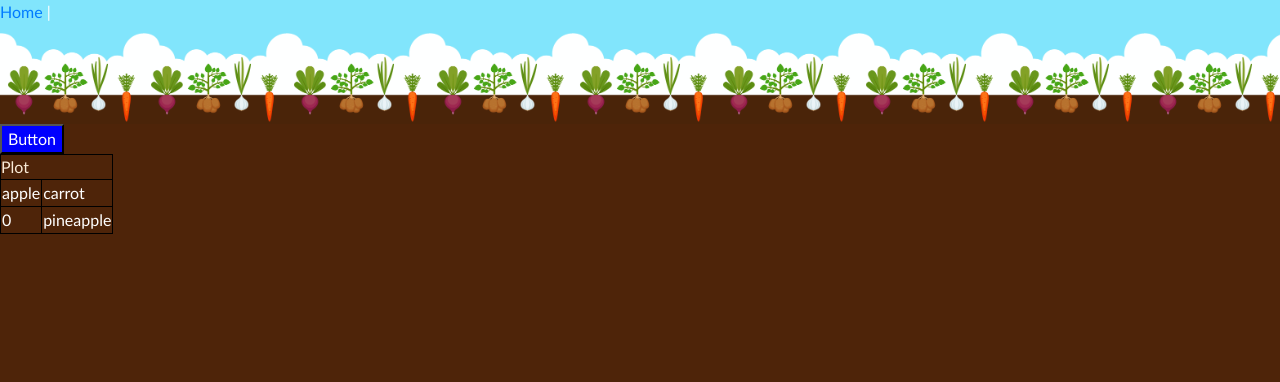
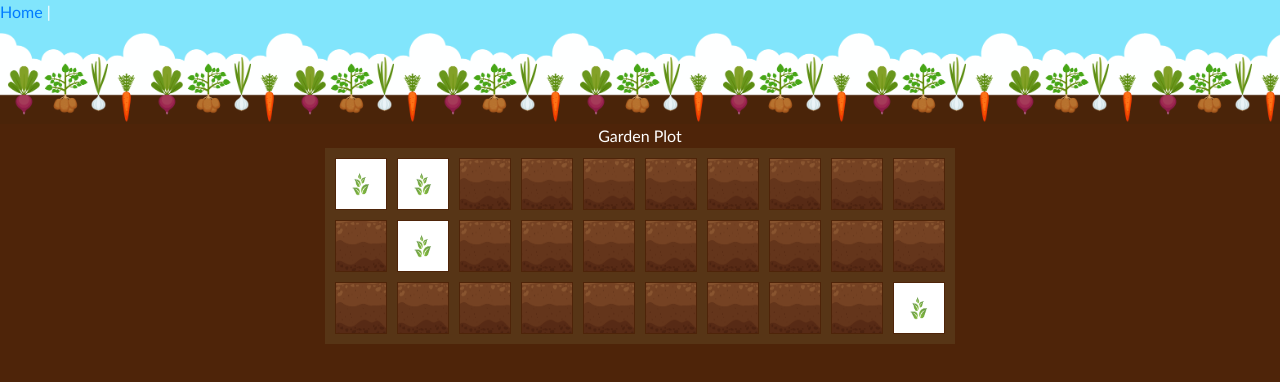
Before and after one commit to n0nnahs/Aww-Crop, a Vue app in the folder vue/: page /plots in a window 1280 px wide. Shown: the top 382 px of the page. Built offline with nearby package versions, Linux system fonts and the light colour scheme.

Commit message:
Plot tables with dirt

```diff
--- a/vue/src/components/Crop.vue
+++ b/vue/src/components/Crop.vue
@@ -1,6 +1,8 @@
 <template>
   <div>
 
+  <div v-bind="croppy">
+  </div>
   </div>
 </template>
 
@@ -12,4 +14,5 @@ export default {
 
 <style>
 
+
 </style>
--- a/vue/src/components/Plot.vue
+++ b/vue/src/components/Plot.vue
@@ -1,30 +1,35 @@
 <template>
-  <div>
-      <button v-on:click="grid">Button</button>
-      <table v-bind="grid" v-if="!isLoading">
-        <thead>Plot</thead>
+  <div class="plot-component">
+      <img v-if="isLoading === true" src="../assets/loadingPlant.gif"/>
+      <header>
+          Garden Plot
+      </header>
+      <div id="plot-grid">
+      <table id="plot-grid-table" v-bind="grid" v-if="!isLoading">
+
         <tr v-for="cropRow in this.plotGrid" v-bind:key="cropRow">
-            <td v-for="crop in cropRow" v-bind:key="crop">
-                {{crop}}
+            <td id="crop" v-for="croppy in cropRow" v-bind:key="croppy">
+                <img v-if="croppy ===undefined" id="plant" src="../assets/dirt.jpg" />
+                <img v-if="croppy !==undefined" id="plant" src="../assets/plotPlant.jpg" />
             </td>
         </tr>
       </table>
+      </div>
   </div>
 </template>
 
 <script>
-import Crop from './Crop.vue';
 
 
 export default {
     data(){
         return{
             isLoading: true,
-            plotGrid:[[]]
+            plotGrid: []
         }
     },
     components:{
-        Crop
+
 
     },
     methods: {
@@ -32,14 +37,13 @@ export default {
             //take in height and create number of arrays in plotGrid
             //take in width and create length of arrays in plotGrid
             // assignCrops()
-            let width = this.$store.state.plotSize.width - 1;
-            let height = this.$store.state.plotSize.height - 1;
-            let row = [];
-            for(let i = 0; i < width; i++){
-                row.push(0);
-            }
+            let width = this.$store.state.plotSize.width;
+            let height = this.$store.state.plotSize.height;
+            // for(let i = 0; i < width; i++){
+            //     row.push("0");
+            // }
             for(let i = 0; i < height; i++){
-                this.plotGrid.push(row)
+                this.plotGrid.push(new Array(width))
             }
             this.assignCrops();
             this.isLoading = false;
@@ -52,7 +56,7 @@ export default {
             arr.forEach(element => {
                 let x = element.x;
                 let y = element.y;
-                this.plotGrid[x][y] = (element.id);
+                this.plotGrid[x] [y] = (element.id);
             });
         }
     },
@@ -67,23 +71,47 @@ export default {
 </script>
 
 <style>
-div{
+
+template{
+    background-color: #4e2409;
+}
+
+header{
+    text-align: center;
+}
+
+.plot-component{
+    display: flex;
+    flex-direction: column;
     justify-content: center;
+    align-content: center;
+    background-color: #4e2409;
 }
-table{
-    border-color: black;
+
+#plot-grid-table{
+    display: absolute;
     table-layout: fixed;
     justify-content: center;
 }
+
+#crop{
+    border: 10px solid rgb(87, 53, 22);
+    height: 50px;
+    width: 50px;
+}
+
+#plot-grid{
+    display: flex;
+    justify-content: center;
+}
+
+#plant{
+  height:50px;
+  width: 50px;
+}
+
 td{
-    border: 1px solid black;
+
 }
-thead{
-    color:antiquewhite;
-    border: 1px solid black;
-}
-button{
-    color: white;
-    background-color: blue;
-}
+
 </style>
--- a/vue/src/store/index.js
+++ b/vue/src/store/index.js
@@ -22,25 +22,29 @@ export default new Vuex.Store({
     user: currentUser || {},
     plotGrid: [
           {
-          id: 'apple',
+            id: "apple",
+            x: 0,
+            y: 1
+          },
+          {
+            id: "banana",
             x: 0,
             y: 0
           },
           {
-          id: 'carrot',
-          x: 0,
-          y: 1
+            id: "cucumber",
+            x: 2,
+            y: 9
           },
-
           {
-          id: 'pineapple',
+            id: "danger",
             x: 1,
             y: 1
           }
     ],
     plotSize: {
-      height: 2,
-      width: 2
+      height: 3,
+      width: 10
     }
     },
   mutations: {
```
Also changed, not shown: vue/src/assets/dirt.jpg (added), vue/src/assets/plotPlant.jpg (added). Lines whose indentation alone changed are shown as unchanged.
